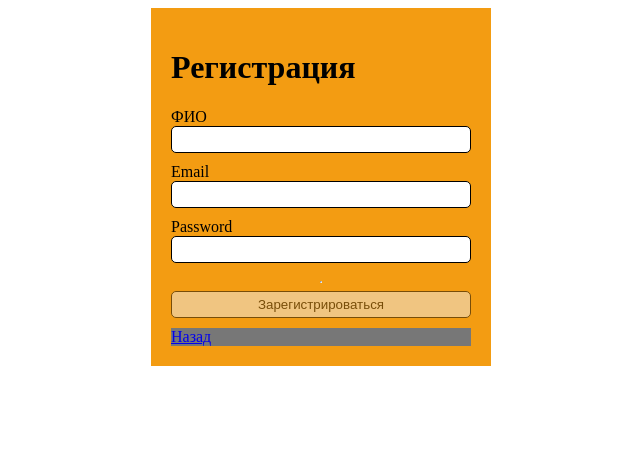
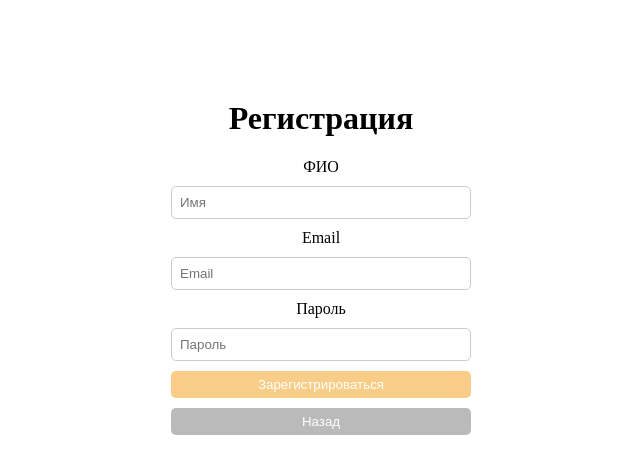
Before and after one commit to sozpawka/Task4, a Vue app in the folder my-app/: page /signup in a window 1280 px wide. Shown: the top 474 px of the page, without its empty margins (319-959 px from the left). Built offline with nearby package versions, Linux system fonts and the light colour scheme.

Commit message:
14_оптимизация_кода

```diff
--- a/my-app/src/assets/styles.css
+++ b/my-app/src/assets/styles.css
@@ -13,18 +13,44 @@ button:active{
 	opacity:1;
 	transform:scale(0.97);
 }
-.add, .order-btn{
+.add, .order-btn, .back-btn{
 	background:#4CAF50;
+	color:white;
 }
 .delete{
 	background:#e74c3c;
+	color:white;
 }
 .login{
 	background:#3498db;
+	color:white;
 }
 .signup{
 	background:#f39c12;
+	color:white;
 }
 .back{
 	background:#777;
+	color:white;
 }
+input{
+	padding:8px;
+	border:1px solid #ccc;
+	border-radius:5px;
+}
+.error{
+	color:red;
+	margin-top:10px;
+	font-size:12px;
+}
+.card{
+	border:1px solid black;
+	padding:15px;
+	border-radius:5px;
+}
+.order-card{
+	border:1px solid black;
+	padding:15px;
+	margin:15px 0;
+	border-radius:5px;
+}
--- a/my-app/src/components/Login.vue
+++ b/my-app/src/components/Login.vue
@@ -1,80 +1,69 @@
 <template>
-	<form class="login" @submit.prevent="login" novalidate>
-		<h1>Sign in</h1>
-		<label>Username</label>
-		<input type="text" v-model="username" :class="{errorInput: errors.username}"/>
-		<p v-if="errors.username" class="error">{{errors.username}}</p>
-		<label>Password</label>
-		<input type="password" v-model="password" :class="{errorInput: errors.password}"/>
-		<p v-if="errors.password" class="error">{{errors.password}}</p>
-		<hr/>
-		<button type="submit">Login</button>
-		<router-link to="/" class="back">Назад</router-link>
-	</form>
+	<div class="login-style">
+		<h1>Вход</h1>
+		<div class="form">
+			<label>Email</label>
+			<input v-model="email" :class="{errorInput: errors.email}" placeholder="Email">
+			<p v-if="errors.email" class="error">{{ errors.email }}</p>
+			<label>Пароль</label>
+			<input v-model="password" type="password" :class="{errorInput: errors.password}" placeholder="Пароль">
+			<p v-if="errors.password" class="error">{{ errors.password }}</p>
+			<button class="login-btn" @click="login">Войти</button>
+			<button class="back-btn" @click="$router.push('/')">Назад</button>
+		</div>
+	</div>
 </template>
 
 <script>
-export default{
-	data(){
-		return{
-			username:'',
-			password:'',
-			errors:{}
+import { loginRequest } from '../utils/api'
+export default {
+	data() {
+		return {
+			email: '',
+			password: '',
+			errors: {}
 		}
 	},
-	methods:{
-	validate(){
-		this.errors={}
-		if(!this.username){
-			this.errors.username='Введите email'
-		}
-		if(!this.password){
-			this.errors.password='Введите пароль'
-		}
-		return Object.keys(this.errors).length===0
-	},
-		login(){
-			if(!this.validate()){
-				return
-			}
-			const userData={
-				email:this.username,
-				password:this.password
-			}
-			localStorage.setItem('username',this.username)
-			this.$store
-				.dispatch('AUTH_REQUEST',userData)
-				.then(()=>this.$router.push('/'))
-				.catch((err)=>{
-					this.errors.username = 'Неправильный логин или пароль';
-					this.errors.password = 'Неправильный логин или пароль';
-				})
+	methods: {
+		validate() {
+			this.errors = {}
+			if (!this.email) this.errors.email = 'Введите email'
+			if (!this.password) this.errors.password = 'Введите пароль'
+			return Object.keys(this.errors).length === 0
+		},
+		login() {
+			if (!this.validate()) return
+
+			loginRequest({ email: this.email, password: this.password })
+			.then(token => {
+				localStorage.setItem('myAppToken', token)
+				localStorage.setItem('username', this.email)
+				this.$router.push('/')
+			})
+			.catch(() => {
+				this.errors.email = 'Неправильный логин или пароль'
+				this.errors.password = 'Неправильный логин или пароль'
+			})
 		}
 	}
 }
 </script>
-
 <style scoped>
-.login{
+.login-style{
+	width:300px;
+	margin:100px auto;
+	text-align:center;
+}
+.form{
 	display:flex;
 	flex-direction:column;
-	width:300px;
-	padding:10px;
-	margin:0 auto;
+	gap:10px;
 }
-.login input,button{
-	border:1px solid black;
-	border-radius:5px;
+.login-btn{
+	background:#3498db;
+	color:white;
 }
-hr{
-	margin:10px 0;
-}
-.error{
-	color:red;
-	margin-top:5px;
-	font-size:12px;
-}
-.login input.errorInput{
+input.errorInput{
 	border:1px solid red;
 }
 </style>
--- a/my-app/src/components/Signup.vue
+++ b/my-app/src/components/Signup.vue
@@ -1,69 +1,71 @@
 <template>
-	<form class="signup" @submit.prevent="signup" novalidate>
+	<div class="signup-style">
 		<h1>Регистрация</h1>
+		<div class="form">
 			<label>ФИО</label>
-		<input type="text" v-model="fio" :class="{errorInput: errors.fio}">
-		<p v-if="errors.fio" class="error">{{errors.fio}}</p>
+			<input v-model="name" :class="{errorInput: errors.name}" placeholder="Имя">
+			<p v-if="errors.name" class="error">{{ errors.name }}</p>
+
 			<label>Email</label>
-		<input type="email" v-model="email" :class="{errorInput: errors.email}">
-		<p v-if="errors.email" class="error">{{errors.email}}</p>
-		<label>Password</label>
-		<input type="password" v-model="password" :class="{errorInput: errors.password}">
-		<p v-if="errors.password" class="error">{{errors.password}}</p>
-		<hr>
-		<button type="submit">Зарегистрироваться</button>
-		<router-link to="/" class="back">Назад</router-link>
-	</form>
+			<input v-model="email" :class="{errorInput: errors.email}" placeholder="Email">
+			<p v-if="errors.email" class="error">{{ errors.email }}</p>
+
+			<label>Пароль</label>
+			<input v-model="password" type="password" :class="{errorInput: errors.password}" placeholder="Пароль">
+			<p v-if="errors.password" class="error">{{ errors.password }}</p>
+
+			<button class="signup-btn" @click="signup">Зарегистрироваться</button>
+			<button class="back-btn" @click="$router.push('/')">Назад</button>
+		</div>
+	</div>
 </template>
 
 <script>
 import { signupRequest } from '../utils/api'
 
-export default{
-	data(){
-		return{
-			fio:'',
-			email:'',
-			password:'',
-			errors:{}
+export default {
+	data() {
+		return {
+			name: '',
+			email: '',
+			password: '',
+			errors: {}
 		}
 	},
-	methods:{
-		validate(){
-			this.errors={}
-			if(!this.fio){
-				this.errors.fio='Введите ФИО'
-			}else if(!/^[А-Яа-яA-Za-z\s]+$/.test(this.fio)){
-				this.errors.fio='ФИО должно содержать только буквы'
+	methods: {
+		validate() {
+			this.errors = {}
+			if (!this.name) {
+				this.errors.name = 'Введите ФИО'
+			} else if (!/^[А-Яа-яA-Za-z\s]+$/.test(this.name)) {
+				this.errors.name = 'ФИО должно содержать только буквы'
 			}
-			if(!this.email){
-				this.errors.email='Введите email'
-			}else if(!/.+@.+\..+/.test(this.email)){
-				this.errors.email='Неверный формат email'
+			if (!this.email) {
+				this.errors.email = 'Введите email'
+			} else if (!/.+@.+\..+/.test(this.email)) {
+				this.errors.email = 'Неверный формат email'
 			}
-			if(!this.password){
-				this.errors.password='Введите пароль'
-			}else if(this.password.length<4){
-				this.errors.password='Пароль минимум 4 символа'
+			if (!this.password) {
+				this.errors.password = 'Введите пароль'
+			} else if (this.password.length < 4) {
+				this.errors.password = 'Пароль минимум 4 символа'
 			}
-			return Object.keys(this.errors).length===0
+			return Object.keys(this.errors).length === 0
 		},
-        signup(){
-			if(!this.validate()){
-				return
-			}
-            const user={
-                fio:this.fio,
-                email:this.email,
-                password:this.password
-            }
-            signupRequest(user)
-            .then(()=>{
+		signup() {
+			if (!this.validate()) return
+
+			signupRequest({
+				name: this.name,
+				email: this.email,
+				password: this.password
+			})
+			.then(() => {
 				alert('Регистрация успешна')
 				this.$router.push('/login')
 			})
-            .catch(()=>{
-				this.errors.email='Пользователь с таким email уже существует'
+			.catch(() => {
+				this.errors.email = 'Пользователь с таким email уже существует'
 			})
 		}
 	}
@@ -71,25 +73,25 @@ export default{
 </script>
 
 <style scoped>
-.signup{
+.signup-style{
+	width:300px;
+	margin:100px auto;
+	text-align:center;
+}
+.form{
 	display:flex;
 	flex-direction:column;
-	width:300px;
-	margin:0 auto;
-	padding:20px;
+	gap:10px;
 }
-.signup input,button{
-	border:1px solid black;
-	border-radius:5px;
-	padding:5px;
-	margin-bottom:10px;
+.signup-btn{
+	background:#f39c12;
+	color:white;
 }
-.error{
-	color:red;
-	margin-top:5px;
-	font-size:12px;
+.back-btn{
+	background:#777;
+	color:white;
 }
-.signup input.errorInput{
+input.errorInput{
 	border:1px solid red;
 }
 </style>
--- a/my-app/src/views/CartView.vue
+++ b/my-app/src/views/CartView.vue
@@ -145,12 +145,6 @@ export default {
 	margin: 10px 0;
 	border-radius: 5px;
 }
-button{
-	padding:6px 12px;
-	border:1px solid black;
-	border-radius:5px;
-	margin-bottom:20px;
-}
 .top-buttons{
 	display:flex;
 	justify-content:space-between;
--- a/my-app/src/views/HomeView.vue
+++ b/my-app/src/views/HomeView.vue
@@ -5,37 +5,38 @@
 			<router-link to="/login" class="login">Войти</router-link>
 			<router-link to="/signup" class="signup">Регистрация</router-link>
 		</div>
-		<div v-if="isAuth" class="profile">
+		<div v-else class="profile">
 			<p>Профиль: {{username}}</p>
 			<p>Корзина: {{cartCount}}</p>
-			<button class="add" @click="$router.push('/cart')">Открыть корзину</button>
-			<button v-if="cartCount > 0" @click="$router.push('/orders')">
+			<button class="add" @click="$router.push('/cart')">
+				Открыть корзину
+			</button>
+			<button class="login" @click="$router.push('/orders')">
 				Мои заказы
 			</button>
-			<button class="delete" @click="logout">Выйти</button>
+			<button class="delete" @click="logout">
+				Выйти
+			</button>
 		</div>
-
 		<div class="products">
 			<div v-for="product in products" :key="product.id" class="card">
 				<h3>{{product.name}}</h3>
 				<p>{{product.description}}</p>
 				<p class="price">{{product.price}} ₽</p>
-				<button v-if="isAuth" class="add" @click="addToCart(product)">
+				<button v-if="isAuth" class="add" @click="addToCart(product.id)">
 					Добавить в корзину
 				</button>
 			</div>
 		</div>
-
 	</div>
 </template>
-
 <script>
 import { getProducts, addToCartRequest, getCartRequest } from '../utils/api'
 export default {
 	data(){
 		return{
 			products:[],
-			cartCount:0,
+			cartCount:0
 		}
 	},
 	computed:{
@@ -44,30 +45,32 @@ export default {
 		},
 		username(){
 			return localStorage.getItem('username')
+		},
+		token(){
+			return localStorage.getItem('myAppToken')
+		}
+	},
+	mounted(){
+		this.loadProducts()
+		if(this.token){
+			this.loadCart()
 		}
 	},
 	methods:{
-		logout(){
-		const token = localStorage.getItem('myAppToken')
-		fetch(`${API}/logout`,{
-			method:'GET',
-			headers:{
-				'Authorization':'Bearer '+token
-			}
-		})
-		.then(()=>{
-			localStorage.removeItem('myAppToken')
-			this.$router.push('/')
-		})
-	},
-		addToCart(product){
-			if(!this.isAuth){
-				alert('Сначала войдите')
-				this.$router.push('/login')
-				return
-			}
-			const token=localStorage.getItem('myAppToken')
-			addToCartRequest(product.id,token)
+		loadProducts(){
+			getProducts()
+			.then(data=>{
+				this.products=data.slice(0,9)
+			})
+		},
+		loadCart(){
+			getCartRequest(this.token)
+			.then(data=>{
+				this.cartCount=data.length
+			})
+		},
+		addToCart(product_id){
+			addToCartRequest(product_id,this.token)
 			.then(()=>{
 				alert('Товар добавлен в корзину')
 				this.cartCount++
@@ -76,47 +79,25 @@ export default {
 				alert('Ошибка добавления')
 			})
 		},
-	},
-	mounted(){
-		getProducts()
-		.then(data=>{
-			this.products = data.slice(0,9)
-		})
-		const token = localStorage.getItem('myAppToken')
-		if(token){
-			getCartRequest(token)
-			.then(data=>{
-				this.cartCount = data.length
+		logout(){
+			fetch('http://lifestealer86.ru/api-shop/logout',{
+				method:'GET',
+				headers:{
+					'Authorization':'Bearer '+this.token
+				}
+			})
+			.then(()=>{
+				localStorage.removeItem('myAppToken')
+				this.$router.push('/')
 			})
 		}
 	}
 }
 </script>
-
 <style scoped>
 .home{
 	text-align:center;
 	padding:40px;
-}
-.links a{
-	margin:10px;
-	padding:10px 20px;
-	border:1px solid black;
-	text-decoration:none;
-	border-radius:5px;
-}
-.profile{
-	width:200px;
-	margin:30px auto;
-	padding:15px;
-	border:1px solid black;
-	border-radius:5px;
-}
-.profile button{
-	margin-top:10px;
-	padding:5px 10px;
-	border:1px solid black;
-	border-radius:5px;
 }
 .products{
 	margin-top:40px;
@@ -124,18 +105,14 @@ export default {
 	grid-template-columns:repeat(3,1fr);
 	gap:20px;
 }
-.card{
-	border:1px solid black;
-	padding:15px;
-	border-radius:5px;
-}
 .price{
 	font-weight:bold;
 	margin:10px 0;
 }
-.card button{
-	padding:5px 10px;
-	border:1px solid black;
+.links a{
+	padding:6px 12px;
 	border-radius:5px;
+	color:white;
+	text-decoration:none;
 }
 </style>
--- a/my-app/src/views/OrdersView.vue
+++ b/my-app/src/views/OrdersView.vue
@@ -1,52 +1,42 @@
 <template>
 	<div class="orders">
 		<h1>Мои заказы</h1>
-	<button class="back" @click="$router.push('/')">
+		<button @click="$router.push('/')">
 			Назад
 		</button>
 		<div v-if="orders.length === 0">
 			У вас пока нет заказов
 		</div>
 		<div v-for="order in orders" :key="order.id" class="order-card">
-		<h3>Заказ № {{ order.id }}</h3>
-		<p> Товары: {{ formatProducts(order.products) }}</p>
-		<p>	Сумма заказа: {{ order.order_price }} ₽	</p>
+			<h3>Заказ № {{order.id}}</h3>
+			<p>
+				Товары: {{order.products.join(', ')}}
+			</p>
+			<p>
+				Сумма заказа: {{order.order_price}} ₽
+			</p>
 		</div>
 	</div>
 </template>
-
 <script>
 import { getOrdersRequest } from '../utils/api'
-export default {
+export default{
 	data(){
 		return{
 			orders:[]
 		}
 	},
-	mounted(){
-			const token = localStorage.getItem('myAppToken')
-			getOrdersRequest(token)
-			.then(data=>{
-			this.orders = data
-		})
-	},
-	methods:{
-		formatProducts(products){
-			const map = {}
-
-			products.forEach(id=>{
-				if(!map[id]){
-					map[id] = 1
-				}else{
-					map[id]++
-				}
-			})
-
-			return Object.entries(map)
-				.map(([id,count]) => `${id} (${count})`)
-				.join(', ')
+	computed:{
+		token(){
+			return localStorage.getItem('myAppToken')
 		}
 	},
+	mounted(){
+		getOrdersRequest(this.token)
+		.then(data=>{
+			this.orders=data
+		})
+	}
 }
 </script>
 <style scoped>
@@ -60,10 +50,4 @@ export default {
 	margin:15px 0;
 	border-radius:5px;
 }
-button{
-	padding:6px 12px;
-	border:1px solid black;
-	border-radius:5px;
-	margin-bottom:20px;
-}
 </style>
```
Lines whose indentation alone changed are shown as unchanged.
